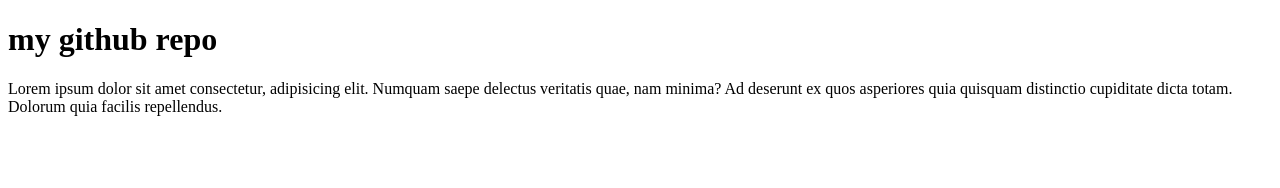
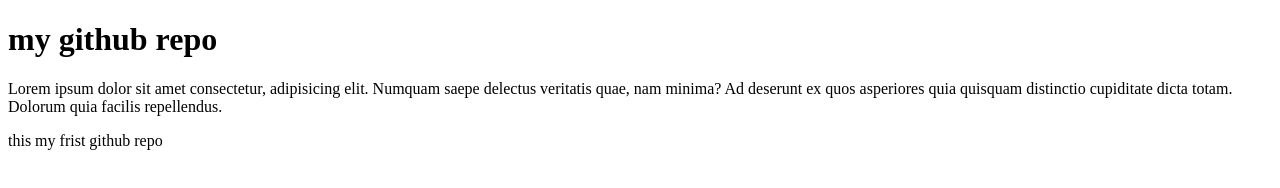
Before and after one commit to rifatahmed34/frist-github-repo, a plain HTML site: page index.html in a window 1280 px wide. Drawn offline with Linux system fonts and the light colour scheme.

Commit message:
Update index.html

```diff
--- a/index.html
+++ b/index.html
@@ -8,5 +8,7 @@
 <body>
     <h1>my github repo</h1>
     <P>Lorem ipsum dolor sit amet consectetur, adipisicing elit. Numquam saepe delectus veritatis quae, nam minima? Ad deserunt ex quos asperiores quia quisquam distinctio cupiditate dicta totam. Dolorum quia facilis repellendus.</P>
+    <p>this my frist github repo</p>
+
 </body>
 </html>
```
